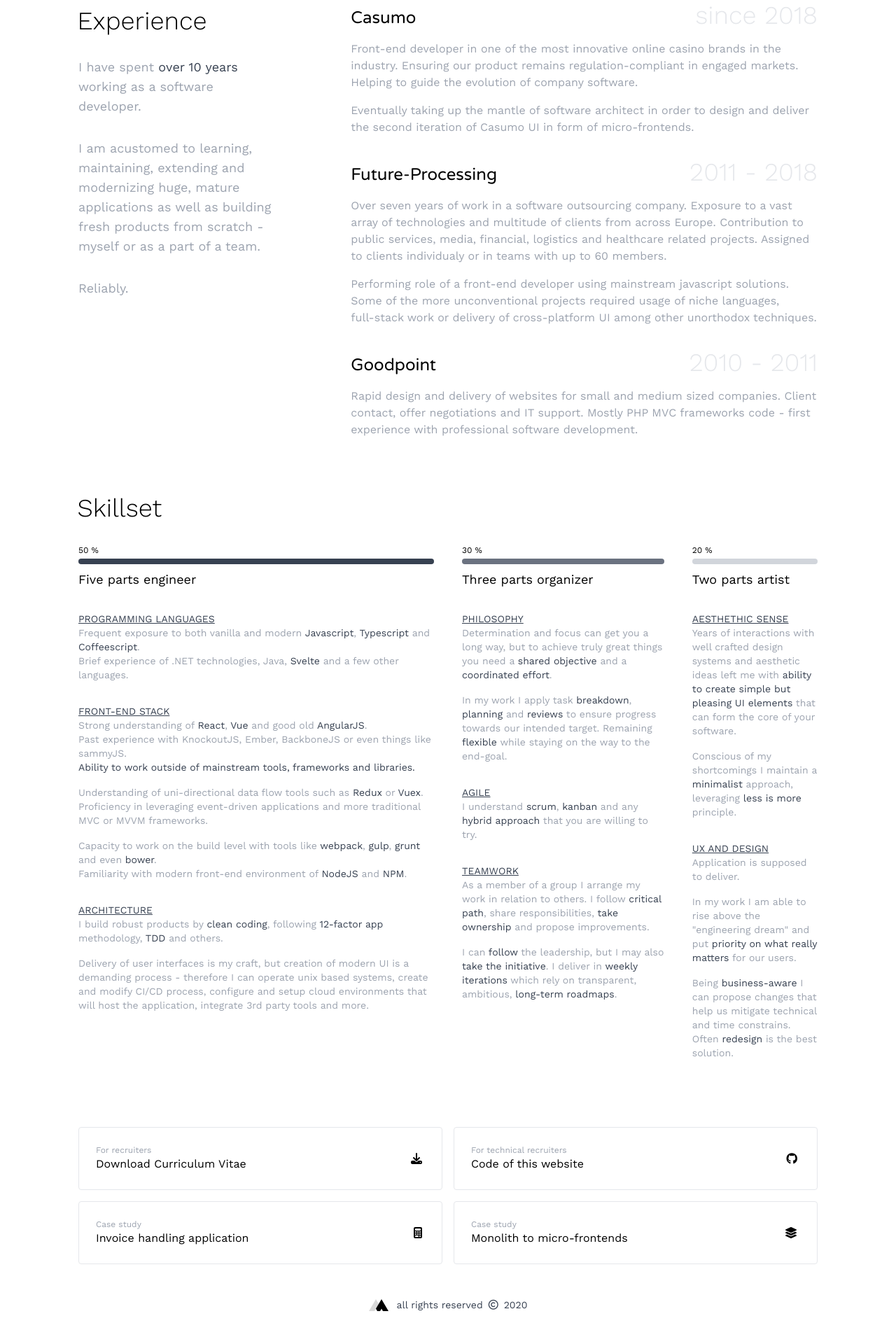
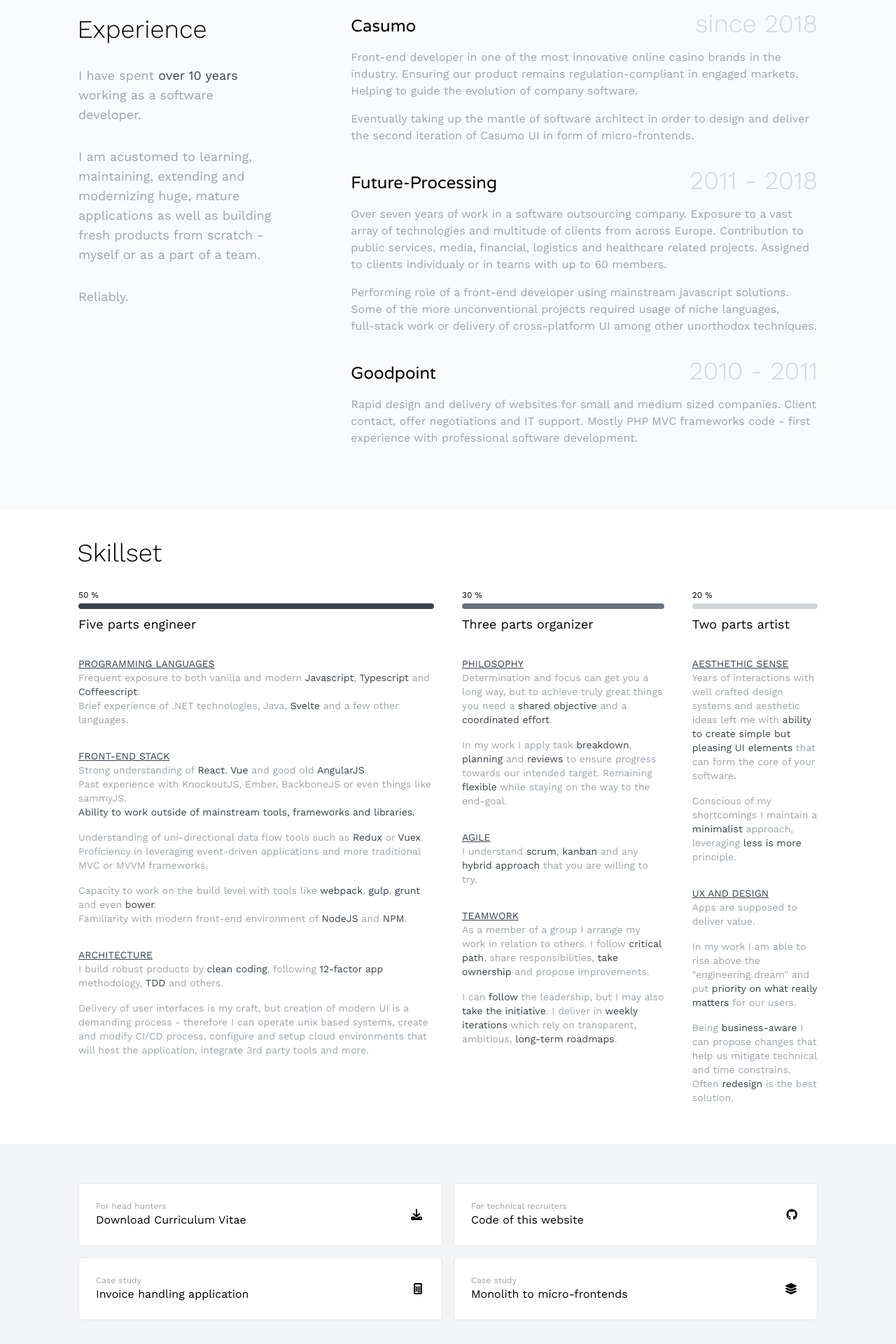
Before and after one commit to magicwrites/site-mazur, a SvelteKit app: page /maciej in a window 1280 px wide. Shown: the part 870-2790 px from the top of the page at 70% size. Built offline with nearby package versions, Linux system fonts and the light colour scheme.

Commit message:
minor improvements

```diff
--- a/src/components/content/maciej/Links.svelte
+++ b/src/components/content/maciej/Links.svelte
@@ -8,7 +8,7 @@
 
 <div class="px-4 grid lg:grid-cols-2 gap-4 font-sm">
 	<div on:click={() => window.print()}>
-		<Button subtitle="For recruiters" icon="fas fa-download">Download Curriculum Vitae</Button>
+		<Button subtitle="For head hunters" icon="fas fa-download">Download Curriculum Vitae</Button>
 	</div>
 	<a href="https://github.com/magicwrites/site-mazur" target="_blank">
 		<Button subtitle="For technical recruiters" icon="fab fa-github">Code of this website</Button>
--- a/src/components/content/maciej/skillset/Design.svelte
+++ b/src/components/content/maciej/skillset/Design.svelte
@@ -22,7 +22,7 @@
 
 		<section class="pb-4 text-sm">
 			<div class="uppercase text-gray-700 mt-4 underline print:mt-0">UX and design</div>
-			<div>Application is supposed to deliver.</div>
+			<div>Apps are supposed to deliver value.</div>
 			<div class="pt-4">
 				In my work I am able to rise above the "engineering dream" and put <span
 					class="text-gray-700">priority on what really matters</span
--- a/src/components/shared/Button.svelte
+++ b/src/components/shared/Button.svelte
@@ -4,7 +4,7 @@
 </script>
 
 <div
-	class="p-6 font-work border border-gray-200 rounded cursor-pointer transition hover:border-black"
+	class="p-6 bg-white font-work border border-gray-200 rounded cursor-pointer transition hover:border-black"
 	on:click
 >
 	<div class="flex justify-between items-center pr-1">
--- a/src/components/shared/Employer.svelte
+++ b/src/components/shared/Employer.svelte
@@ -12,7 +12,7 @@
 		/>
 		<main>
 			<div
-				class="xl:float-right mb-2 2xl:mb-0 text-right -mt-2 text-4xl font-work font-thin text-gray-200"
+				class="xl:float-right print:float-right mb-2 2xl:mb-0 text-right -mt-2 text-4xl font-work font-thin text-gray-300 print:text-gray-200"
 			>
 				<span>{from}</span>
 				{#if to}
--- a/src/routes/maciej/+page.svelte
+++ b/src/routes/maciej/+page.svelte
@@ -16,33 +16,34 @@
 </svelte:head>
 
 <section>
-	<About />
+	<section class="pb-6 xl:pb-0">
+		<About />
+	</section>
+
+	<section class="sm:px-16 lg:px-24 2xl:px-48 bg-gray-50 print:bg-transparent">
+		<div class="py-10 xl:h-screen print:h-auto flex items-center" id="experience">
+			<Experience />
+		</div>
+	</section>
 
 	<section class="sm:px-16 lg:px-24 2xl:px-48">
-		<div class="2xl:h-screen-1/10 print:hidden h-20" id="experience" />
-		<div class="2xl:h-screen-8/10 print:h-auto flex items-center">
-			<Experience />
-		</div>
-
-		<div class="2xl:h-screen-1/10 print:hidden h-20" id="skillset" />
-
-		<div class="2xl:h-screen-8/10 print:h-auto flex items-center">
+		<div class="py-10 2xl:min-h-screen print:h-auto flex items-center" id="skillset">
 			<Skillset />
 		</div>
-
-		<div class="2xl:h-screen-1/10 print:hidden h-20" />
 	</section>
 
 	<footer
-		class="sm:px-16 lg:px-24 md:mx-auto xl:max-w-none 2xl:px-48 2xl:pb-8 grid 2xl:grid-cols-2 items-end print:hidden"
+		class="sm:px-16 lg:px-24 md:mx-auto xl:max-w-none 2xl:px-48 2xl:py-8 grid 2xl:grid-cols-2 items-end print:hidden bg-gray-100"
 	>
-		<section class="2xl:grid 2xl:order-1">
+		<section class="py-14 2xl:py-0 2xl:grid 2xl:order-1">
 			<div class="col-start-2 2xl:col-start-1 col-span-3">
 				<Links />
 			</div>
 		</section>
 
-		<div class="p-8 pt-12 2xl:p-0 2xl:pt-0 flex items-center justify-center 2xl:justify-start">
+		<div
+			class="p-8 pt-12 xl:pt-0 2xl:p-0 2xl:pt-0 flex items-center justify-center 2xl:justify-start"
+		>
 			<div class="w-7">
 				<Logo />
 			</div>
```
